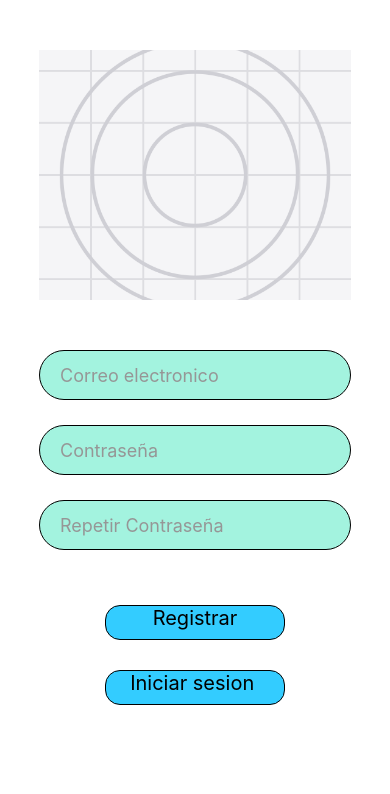
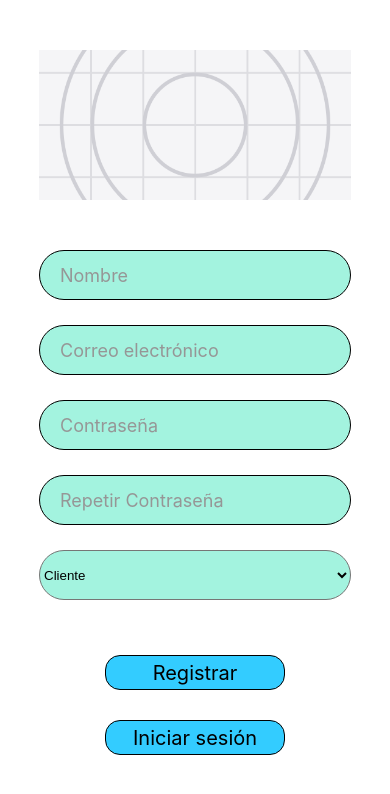
Before and after one commit to diegoOsorioB/tecnoMovil, a React Native app: screen / in a window 390 px wide. Shown: the top 794 px of the page. Built offline with nearby package versions, Linux system fonts and the light colour scheme; no server answers.

Commit message:
Login con rol

```diff
--- a/App.js
+++ b/App.js
@@ -8,7 +8,7 @@ import { getAuth, onAuthStateChanged, signOut } from "firebase/auth";
 import app from './src/utils/firebase';
 import Auth from './src/components/Auth';
 import Perfil from './src/components/Perfil'
-
+import { getFirestore, doc, setDoc } from 'firebase/firestore';
 import Mapa from './src/components/Mapa';
 import { createStackNavigator } from '@react-navigation/stack';
 import RegistrarLugar from './src/components/RegistrarLugar';
@@ -19,11 +19,23 @@ import Reseñas from './src/components/Reseñas';
 export default function App() {
   const [user, setUser] = useState(undefined); // Estado de autenticación
 
+  const db = getFirestore(app);
+
+const saveUserRole = async (userId, role) => {
+  try {
+    await setDoc(doc(db, "users", userId), { role });
+    console.log("Rol del usuario guardado");
+  } catch (error) {
+    console.error("Error al guardar el rol:", error);
+  }
+};
+
   useEffect(() => {
     const auth = getAuth(app);
     const unsubscribe = onAuthStateChanged(auth, (user) => {
       if (user) {
         setUser(user); // Usuario autenticado
+         setUser({ ...user, role });
         console.log(user.email)
       } else {
         setUser(false); // Usuario no autenticado
@@ -94,7 +106,7 @@ function LoggedInTabs({ user }) {
               tabBarInactiveTintColor: 'gray',
             })}
           >
-            <Tab.Screen name="Altas" component={AltasScreen} />
+            <Tab.Screen name="Altas" component={AltasScreen} initialParams={{user}} />
             <Tab.Screen name="Info" component={ModificarScreen} />
             <Tab.Screen
               name="Perfil"
@@ -119,12 +131,13 @@ function LoggedInTabs({ user }) {
 }
 
 // Componentes de cada pantalla
-function AltasScreen({ navigation }) {
-  return (
-    //Mapa para ver descripcion de los lugares
-    <MapaUsuario navigation={navigation}/>
-    //mapa del que Registra
-    //<Mapa/>
+function AltasScreen({ navigation, route }) {
+  const { user } = route.params; // Recibe el usuario como parámetro
+console.log('EL rol es ',user.role)
+  return user?.role === 'Cliente' ? (
+    <Mapa />
+  ) : (
+    <MapaUsuario navigation={navigation} />
   );
 }
 
--- a/package.json
+++ b/package.json
@@ -11,6 +11,7 @@
   "dependencies": {
     "@react-native-async-storage/async-storage": "^1.24.0",
     "@react-native-async-storage/root": "github:react-native-async-storage/async-storage",
+    "@react-native-picker/picker": "^2.10.1",
     "@react-navigation/bottom-tabs": "^7.0.14",
     "@react-navigation/native": "^7.0.9",
     "@react-navigation/native-stack": "^7.1.10",
--- a/src/components/Auth.jsx
+++ b/src/components/Auth.jsx
@@ -13,8 +13,9 @@ export default function Auth() {
 
   return (
     <View style={styles.view}>
-        <Image style={styles.logo} source={require('../../assets/icon.png')} />
-
+        {islogin ?
+        <Image style={styles.logo} source={require('../../assets/icon.png')} /> :
+        <Image style={styles.logo2} source={require('../../assets/icon.png')} />}
         {islogin ? <LoginForm changeForm={changeForm}/> : <RegisterForm changeForm={changeForm}/>}
     </View>
   )
@@ -27,6 +28,12 @@ const styles = StyleSheet.create({
         marginTop:50,
         marginBottom: 50
     },
+    logo2:{
+      width:'80%',
+      height: 150,
+      marginTop:50,
+      marginBottom: 50
+  },
     view:{
       flex:1,
       alignItems:'center'
--- a/src/components/Perfil.jsx
+++ b/src/components/Perfil.jsx
@@ -44,21 +44,7 @@ export default function Perfil({logout,user}) {
   const update = async () => {
     let errors = {};
 
-    if (!profileData.email || !profileData.phone || !profileData.name) {
-      console.log('Algun campo esta vacio');
-      if (!profileData.name) errors.name = true;
-      if (!profileData.password) errors.password = true;
-      if (!profileData.repeatPassword) errors.repeatPassword = true;
-      if (!profileData.phone) errors.phone = true;
-    } else if (!validateEmail(profileData.email)) {
-      errors.email = true;
-    } else if (profileData.password !== profileData.repeatPassword) {
-      errors.password = true;
-      errors.repeatPassword = true;
-    } else if (profileData.password.length < 6) {
-      errors.password = true;
-      errors.repeatPassword = true;
-    } else {
+
       try {
         const auth = getAuth();
         const user = auth.currentUser;
@@ -81,9 +67,7 @@ export default function Perfil({logout,user}) {
             await updatePassword(user, profileData.password);
           }
 
-          if (profileData.phoneNumber) {
-            await updatePhoneNumber(user, profileData.phone);
-          }
+
 
           console.log('Perfil actualizado correctamente');
         }
@@ -95,7 +79,7 @@ export default function Perfil({logout,user}) {
           errors.password = true;
         }
       }
-    }
+
     setFromErrors(errors);
     console.log(errors);
   }
--- a/src/components/RegisterForm.jsx
+++ b/src/components/RegisterForm.jsx
@@ -1,101 +1,105 @@
-import { Button, StyleSheet, Text, TextInput, TouchableOpacity, View } from 'react-native'
-import React, { useState } from 'react'
-import app from '../utils/firebase'
+import { StyleSheet, Text, TextInput, TouchableOpacity, View } from 'react-native';
+import React, { useState } from 'react';
+import { Picker } from '@react-native-picker/picker'; // Importa Picker
+import app from '../utils/firebase';
 import { getAuth, createUserWithEmailAndPassword } from "firebase/auth";
-import { validateEmail } from '../utils/validation'
-
-
+import { validateEmail } from '../utils/validation';
 
 export default function RegisterForm({ changeForm }) {
-
-  const [isDatePickerVisible, setDatePickerVisibility] = useState(false);
-
-
   const [formData, setFormData] = useState({
+    name:'',
     email: '',
     password: '',
-    repeatPassword: ''
-  })
+    repeatPassword: '',
+    role: 'Cliente',
+  });
 
-  const [fromErrors, setFromErrors] = useState({})
-
-
-
+  const [formErrors, setFormErrors] = useState({});
 
   const register = () => {
-    let errors = {}
-    if (!formData.email || !formData.password || !formData.repeatPassword) {
-      console.log('Algun campo esta vacio')
-      if (!formData.email) errors.email = true
-      if (!formData.email) errors.password = true
-      if (!formData.email) errors.repeatPassword = true
+    let errors = {};
+    if (!formData.email || !formData.password || !formData.repeatPassword || !formData.name) {
+      console.log('Algun campo está vacío');
+      if (!formData.email) errors.email = true;
+      if (!formData.password) errors.password = true;
+      if (!formData.repeatPassword) errors.repeatPassword = true;
+      if (!formData.name) errors.name = true;
     } else if (!validateEmail(formData.email)) {
-      errors.email = true
+      errors.email = true;
     } else if (formData.password !== formData.repeatPassword) {
-      errors.password = true
-      errors.repeatPassword = true
+      errors.password = true;
+      errors.repeatPassword = true;
     } else if (formData.password.length < 6) {
-      errors.password = true
-      errors.repeatPassword = true
+      errors.password = true;
+      errors.repeatPassword = true;
     } else {
-
       const auth = getAuth(app);
       createUserWithEmailAndPassword(auth, formData.email, formData.password)
         .then((userCredential) => {
-
-          // Signed up
           const user = userCredential.user;
-          console.log(user)
-          // ...
+          console.log('Usuario creado con rol:', formData.role);
+          console.log(user);
         })
         .catch((error) => {
-          const errorCode = error.code;
-          const errorMessage = error.message;
-          // ..
+          console.error(error.code, error.message);
         });
-      console.log(formData)
+      console.log(formData);
     }
-    setFromErrors(errors)
-    console.log(errors)
-  }
+    setFormErrors(errors);
+    console.log(errors);
+  };
+
   return (
     <>
       <TextInput
-        style={[styles.input, fromErrors.email && styles.error]}
-        placeholder='Correo electronico'
-        placeholderTextColor='#969696'
-        onChange={e => setFormData({ ...formData, email: e.nativeEvent.text })}
-      ></TextInput>
+        style={[styles.input, formErrors.name && styles.error]}
+        placeholder="Nombre"
+        placeholderTextColor="#969696"
+        onChange={(e) => setFormData({ ...formData, name: e.nativeEvent.text })}
+      />
       <TextInput
-        style={[styles.input, fromErrors.password && styles.error]}
-        placeholder='Contraseña'
-        placeholderTextColor='#969696'
+        style={[styles.input, formErrors.email && styles.error]}
+        placeholder="Correo electrónico"
+        placeholderTextColor="#969696"
+        onChange={(e) => setFormData({ ...formData, email: e.nativeEvent.text })}
+      />
+      <TextInput
+        style={[styles.input, formErrors.password && styles.error]}
+        placeholder="Contraseña"
+        placeholderTextColor="#969696"
         secureTextEntry
-        onChange={e => setFormData({ ...formData, password: e.nativeEvent.text })}
-      ></TextInput>
+        onChange={(e) => setFormData({ ...formData, password: e.nativeEvent.text })}
+      />
       <TextInput
-        style={[styles.input, fromErrors.repeatPassword && styles.error]}
-        placeholder='Repetir Contraseña'
-        placeholderTextColor='#969696'
+        style={[styles.input, formErrors.repeatPassword && styles.error]}
+        placeholder="Repetir Contraseña"
+        placeholderTextColor="#969696"
         secureTextEntry
-        onChange={e => setFormData({ ...formData, repeatPassword: e.nativeEvent.text })}
-      ></TextInput>
+        onChange={(e) => setFormData({ ...formData, repeatPassword: e.nativeEvent.text })}
+      />
+
+
+        <Picker
+          selectedValue={formData.role}
+          onValueChange={(value) => setFormData({ ...formData, role: value })}
+          style={styles.picker}
+        >
+          <Picker.Item label="Cliente" value="Cliente" />
+          <Picker.Item label="Usuario" value="Usuario" />
+        </Picker>
+
       <TouchableOpacity onPress={register}>
-        <Text style={styles.boton}> Registrar </Text>
+        <Text style={styles.button}>Registrar</Text>
       </TouchableOpacity>
       <TouchableOpacity onPress={changeForm}>
-        <Text style={styles.boton}>Iniciar sesion </Text>
+        <Text style={styles.button}>Iniciar sesión</Text>
       </TouchableOpacity>
     </>
-  )
+  );
 }
 
 const styles = StyleSheet.create({
-  boton: {
-    color: "#000",
-    fontSize: 20,
-    marginBottom: 10
-  }, boton: {
+  button: {
     backgroundColor: "#3cf",
     fontSize: 20,
     marginTop: 30,
@@ -103,27 +107,41 @@ const styles = StyleSheet.create({
     width: 180,
     textAlign: 'center',
     height: 35,
-    borderRadius: 15
+    borderRadius: 15,
+    lineHeight: 35,
   },
   input: {
     height: 50,
     width: '80%',
-    color: '#fff',
+    color: '#000',
     backgroundColor: '#a3f3df',
     fontSize: 18,
     borderWidth: 1,
     borderRadius: 30,
     paddingHorizontal: 20,
-    marginBottom: 25
+    marginBottom: 25,
   },
-  register: {
-    flex: 1,
-    justifyContent: 'flex-end',
+  pickerContainer: {
+    marginBottom: 25,
+    width:80,
+    borderRadius:50
+  },
+  label: {
+    fontSize: 16,
+    fontWeight: 'bold',
     marginBottom: 10,
-
+  },
+  picker: {
+    height: 50,
+    width: '80%',
+    alignSelf: 'center',
+    backgroundColor: '#a3f3df',
+    borderWidth: 1,
+    borderRadius: 30,
+    marginBottom: 25,
   },
   error: {
     borderColor: '#f00',
-    borderWidth: 4,
-  }
-})
+    borderWidth: 2,
+  },
+});
```
Also changed, not shown: 1 other file (tests, documents, lock files or other folders).
